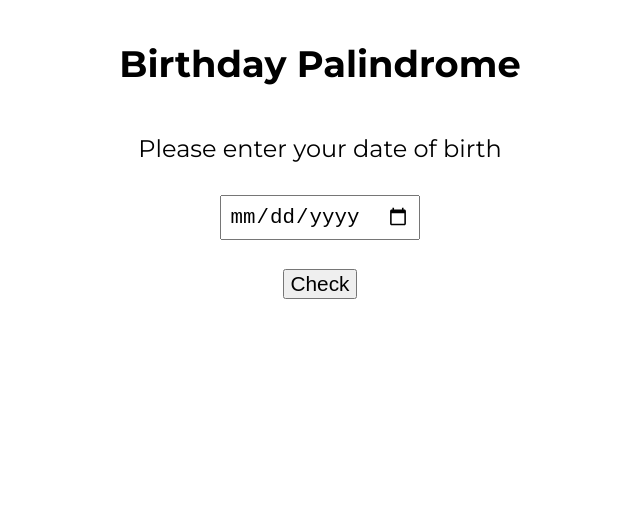
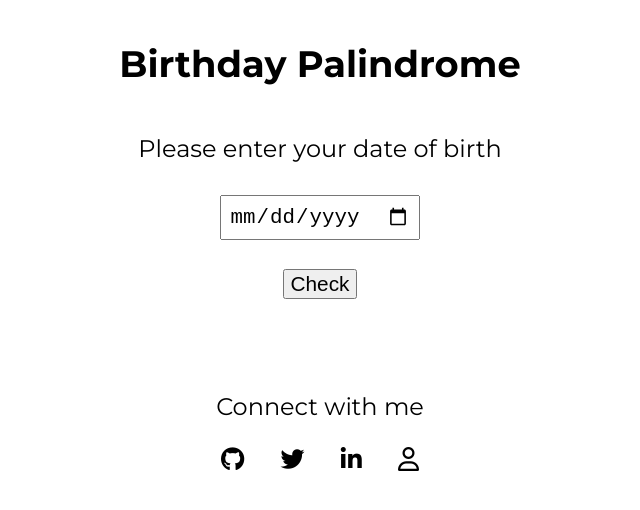
Before and after one commit to mohammed-nooh/mark-13-birthday-palindrome, a plain HTML site: page index.html in a window 1280 px wide. Shown: the whole page, without its empty margins (320-960 px from the left). Drawn offline with Linux system fonts and the light colour scheme.

Commit message:
updated footer and added social links

```diff
--- a/index.html
+++ b/index.html
@@ -5,6 +5,7 @@
     <meta http-equiv="X-UA-Compatible" content="IE=edge">
     <meta name="viewport" content="width=device-width, initial-scale=1.0">
     <title>Birthday Palindrome</title>
+    <script src="https://kit.fontawesome.com/8ca73077b1.js" crossorigin="anonymous"></script>
     <link rel="stylesheet" href="style.css">
 </head>
 <body>
@@ -25,6 +26,14 @@
 
         </main>
 
+        <footer id="footer">
+            <p>Connect with me</p>
+            <a class="footer-link" href="https://github.com/mohammed-nooh"><i class="fab fa-github icon"></i></a>
+            <a class="footer-link" href="https://twitter.com/mohdnoohv"><i class="fab fa-twitter icon"></i></a>
+            <a class="footer-link" href="https://www.linkedin.com/in/mohammed-nooh-vettiyattil-470082215/"><i class="fab fa-linkedin-in icon"></i></a>
+            <a class="footer-link" href="https://mohammednooh.netlify.app/"><i class="far fa-user icon"></i></a>
+        </footer>
+
 
 </body>
 <script src="app.js"></script>
--- a/style.css
+++ b/style.css
@@ -34,3 +34,23 @@ main {
     display: block;
     margin-top: 1.8rem;
 }
+
+
+
+footer {
+    margin: auto;
+    font-size: 1.5rem;
+    background-color: var(--primary-color);
+
+    text-align: center;
+    padding: 0.3rem;
+}
+
+.footer-link{
+    text-decoration: none;
+    color: black;
+}
+
+.icon{
+    padding: 0px 15px 10px 15px;
+}
```
